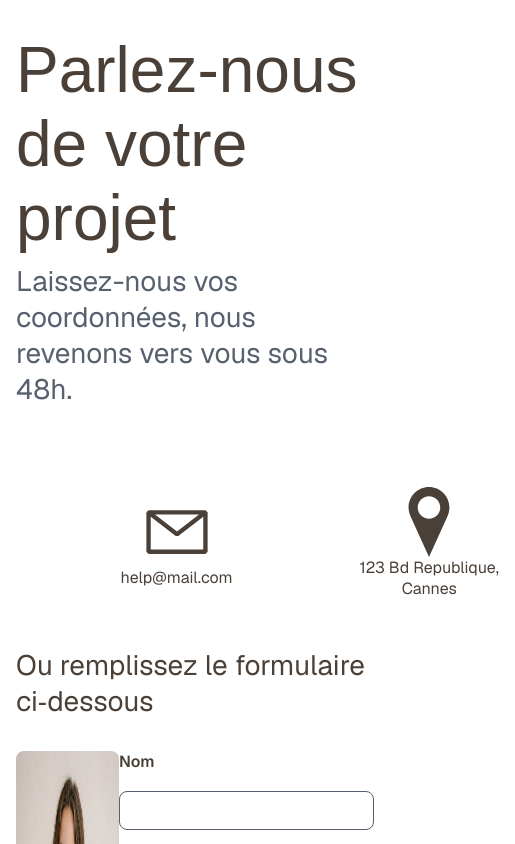
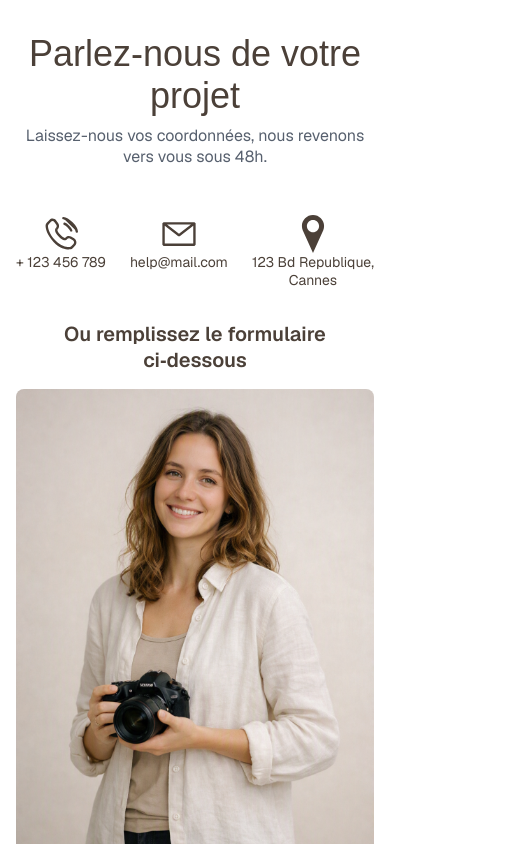
Before and after one commit to jorge-santoss/landingpage-clara, a Next.js app: page / in a window 390 px wide. Shown: the part 8380-9224 px from the top of the page, 515 px wide, since content can reach past the window. Built offline with nearby package versions, Linux system fonts and the light colour scheme; a web font is replaced by a local one.

Commit message:
style: update form and CTA section styles for improved responsiveness and readability

```diff
--- a/components/ContactForm/ContactForm.module.css
+++ b/components/ContactForm/ContactForm.module.css
@@ -11,7 +11,8 @@
 
 .field {
     display: grid;
-    gap: var(--space-sm);
+    /* gap: var(--space-sm); */
+     gap: 0.25rem;
 }
 
 .field label {
@@ -20,7 +21,7 @@
 }
 
 .field input {
-    padding: var(--space-xs) var(--space-md);
+    padding: var(--space-sm) var(--space-md);
     border: 1px solid var(--color-text-muted);
     border-radius: 0.5rem;
     font: inherit;
@@ -40,6 +41,7 @@
 
 .consent input {
     margin-block-start: 0.3rem;
+
 }
 
 .error {
@@ -53,8 +55,7 @@
 }
 
 .submit {
-    margin-inline: auto;
-    justify-self: start;
+   width: 100%;
     background: var(--color-primary);
     color: #fff;
     border: none;
@@ -63,7 +64,7 @@
     font: inherit;
     font-weight: 600;
     cursor: pointer;
-    width: 35vw;
+
 }
 
 .submit:hover {
@@ -87,3 +88,21 @@
     height: 600px;
     margin-right: 100px;
 }
+
+@media (max-width: 48rem) {
+    .globalForm {
+        grid-template-columns: 1fr;    /* stack: image on top, form below */
+    }
+
+    .form {
+        max-width: 100%;
+    }
+
+    .formImage {
+        height: auto;                 /* banner instead of giant 600px */
+        width: 100%;
+        margin-right: 0;
+        object-fit: cover;
+        margin-block-end: var(--space-lg);
+    }
+}
--- a/components/CtaSection/CtaSection.module.css
+++ b/components/CtaSection/CtaSection.module.css
@@ -23,6 +23,7 @@
 .form_text {
     font-size: var(--text-xl);
     color: var(--color-primary);
+    font-weight: 600;
     margin-bottom: 2rem;
 }
 
@@ -48,3 +49,41 @@
     display: flex;
     flex-direction: column;
 }
+
+
+@media (max-width: 48rem) {
+    .title {
+        font-size: var(--text-2xl);   /* 4rem → 2.25rem */
+        text-align: center;
+    }
+
+    .intro {
+        font-size: var(--text-base);  /* 1.75rem → 1rem */
+        text-align: center;
+        margin-block-end: var(--space-md);
+    }
+
+    .form_text {
+        font-size: var(--text-lg);  /* 1.75rem → 1rem */
+        font-weight: 600;
+        text-align: center;
+        margin-block-end: var(--space-md);
+    }
+
+    .icons {
+        width: 100%;                  /* 40rem → full width */
+        flex-wrap: wrap;
+        gap: var(--space-md);
+        padding: 0;
+        align-items: flex-start;
+    }
+
+    .icons_svg svg {
+        width: 38px;                  /* 70px → 48px */
+        height: 38px;
+    }
+
+    .icons_text {
+        font-size: var(--text-sm);    /* reads nicely under the smaller icons */
+    }
+}
```
